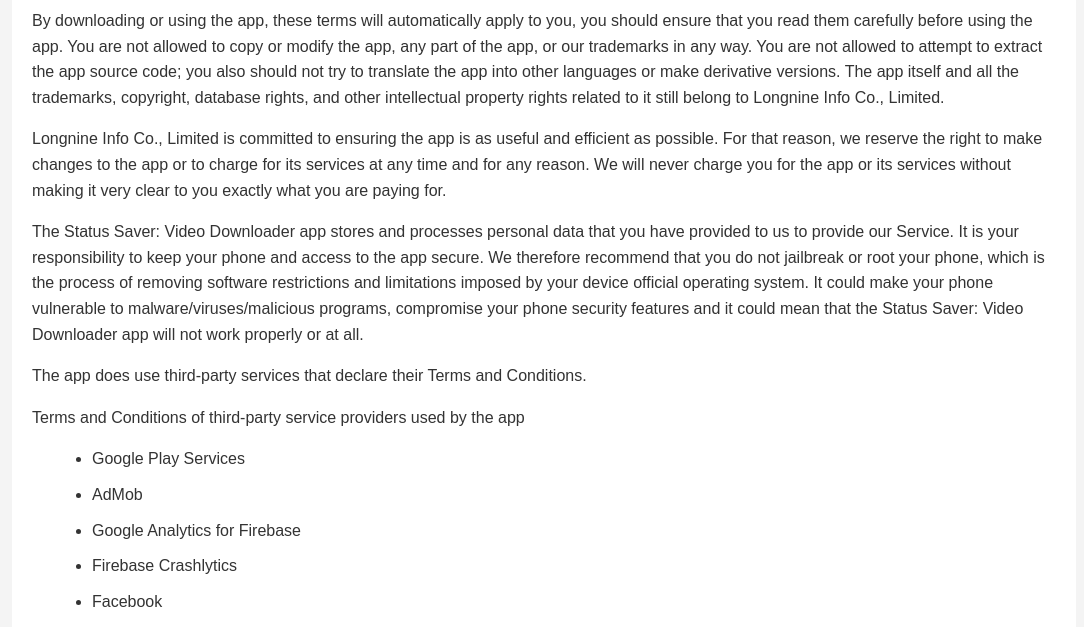
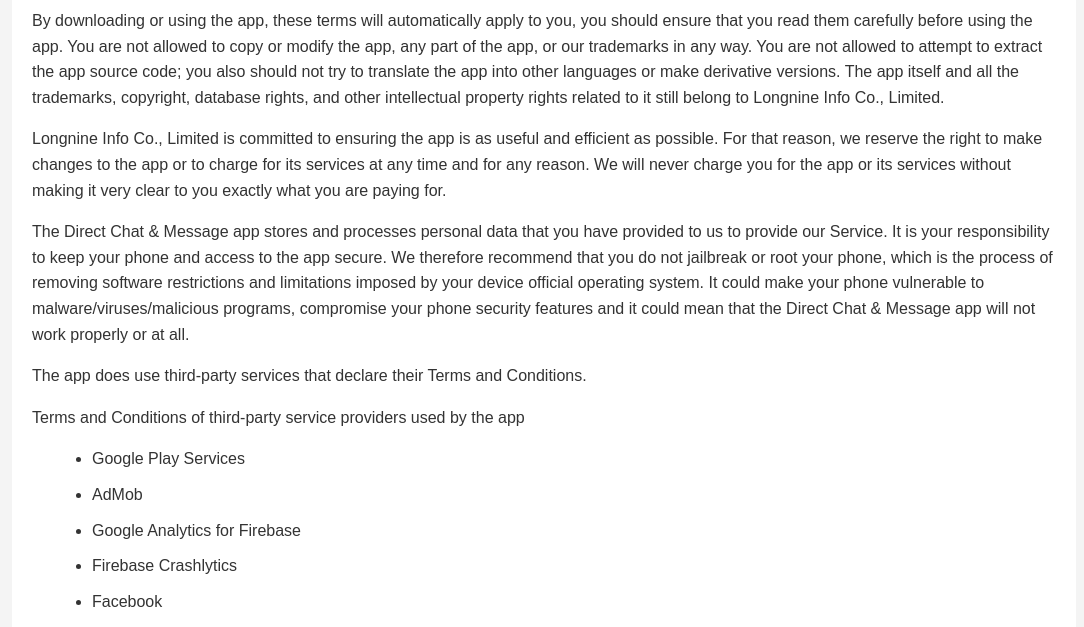
Before and after one commit to longnineAI/longnineai.github.io, a plain HTML site: page dm/tos.html in a window 1280 px wide. Shown: the part 126-753 px from the top of the page, without its empty margins (96-1180 px from the left). Drawn offline with Linux system fonts and the light colour scheme.

Commit message:
Update tos.html

```diff
--- a/dm/tos.html
+++ b/dm/tos.html
@@ -38,7 +38,7 @@
         <h1>Term of Service</h1>
         <p>By downloading or using the app, these terms will automatically apply to you, you should ensure that you read them carefully before using the app. You are not allowed to copy or modify the app, any part of the app, or our trademarks in any way. You are not allowed to attempt to extract the app source code; you also should not try to translate the app into other languages or make derivative versions. The app itself and all the trademarks, copyright, database rights, and other intellectual property rights related to it still belong to Longnine Info Co., Limited.</p>
         <p>Longnine Info Co., Limited is committed to ensuring the app is as useful and efficient as possible. For that reason, we reserve the right to make changes to the app or to charge for its services at any time and for any reason. We will never charge you for the app or its services without making it very clear to you exactly what you are paying for.</p>
-        <p>The Status Saver: Video Downloader app stores and processes personal data that you have provided to us to provide our Service. It is your responsibility to keep your phone and access to the app secure. We therefore recommend that you do not jailbreak or root your phone, which is the process of removing software restrictions and limitations imposed by your device official operating system. It could make your phone vulnerable to malware/viruses/malicious programs, compromise your phone security features and it could mean that the Status Saver: Video Downloader app will not work properly or at all.</p>
+        <p>The Direct Chat & Message app stores and processes personal data that you have provided to us to provide our Service. It is your responsibility to keep your phone and access to the app secure. We therefore recommend that you do not jailbreak or root your phone, which is the process of removing software restrictions and limitations imposed by your device official operating system. It could make your phone vulnerable to malware/viruses/malicious programs, compromise your phone security features and it could mean that the Direct Chat & Message app will not work properly or at all.</p>
         <p>The app does use third-party services that declare their Terms and Conditions.</p>
         <p>Terms and Conditions of third-party service providers used by the app</p>
 
```
